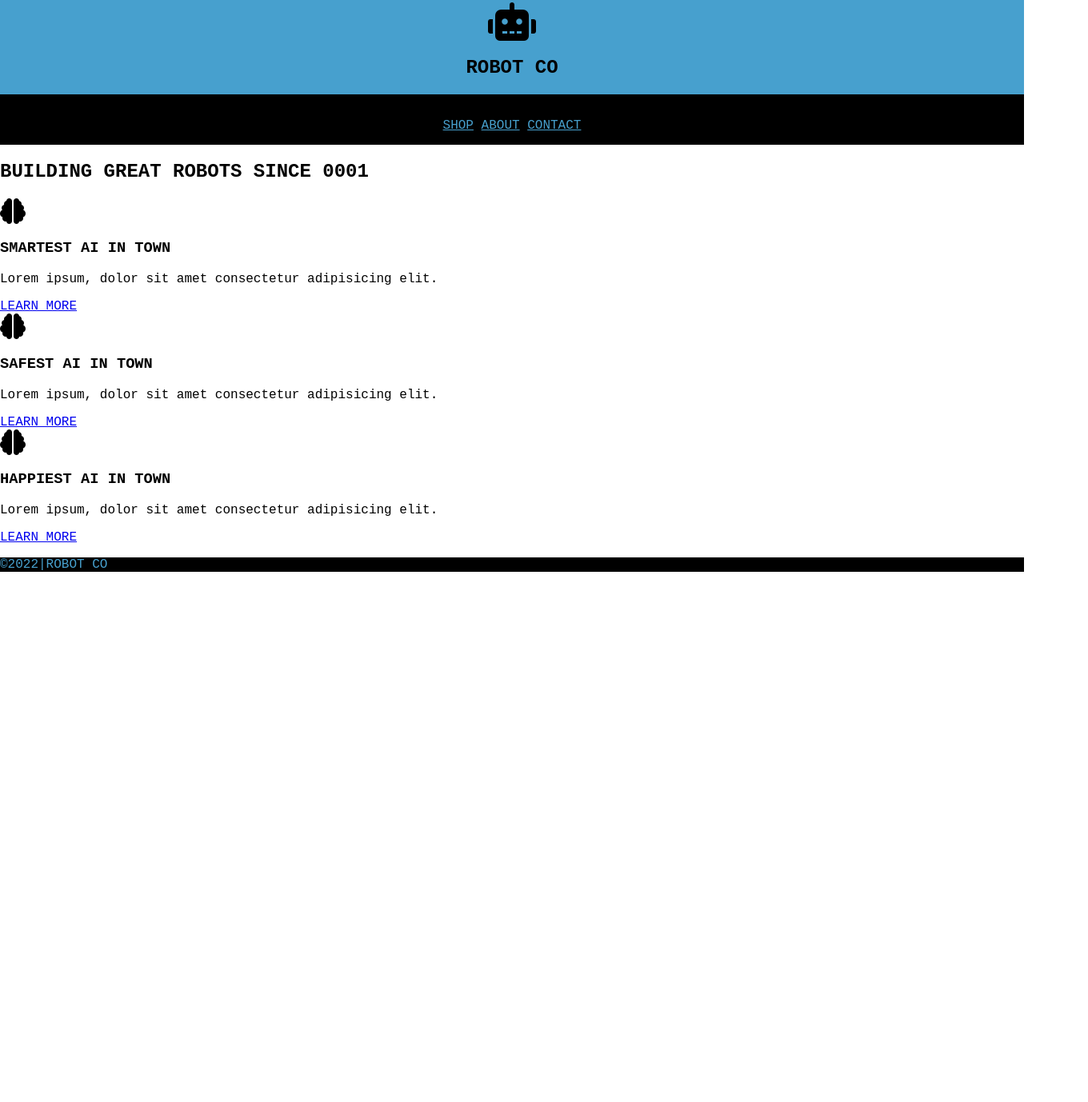
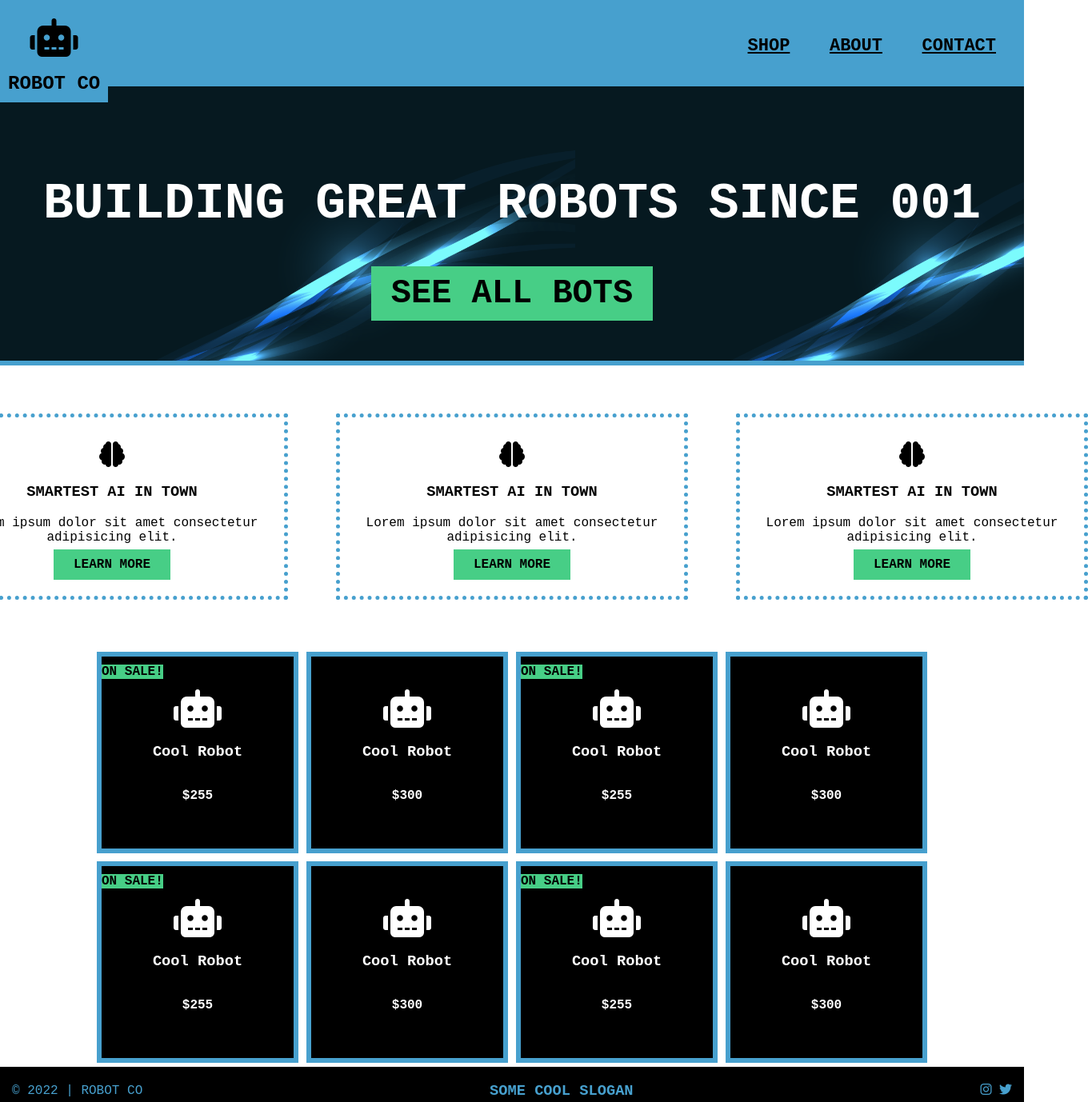
Before and after one commit to T0rgy/robotco, a plain HTML site: page index.html in a window 1280 px wide. Shown: the part 7-1385 px from the top of the page at 80% size, 1360 px wide, since content can reach past the window. Before the commit the page ends 800 px from the top, so only its background shows below. Drawn offline with Linux system fonts and the light colour scheme.

Commit message:
advanced style

```diff
--- a/css/style.css
+++ b/css/style.css
@@ -1,5 +1,18 @@
+:root {
+  --brandPrimary: #47a0ce;
+  --brandSecondary: #47ce86;
+  --brandSecondaryDark: #32b46f;
+  --primaryBorder: 6px solid var(--brandPrimary);
+  --secondaryBorder: 6px solid var(--brandSecondary);
+  --borderRadius: 15px;
+  --awesomeRadius: 0px var(--borderRadius) 0px var(--borderRadius);
+  --transition: all 260ms ease-in-out;
+}
+
+
+/* Global */
 * {
-    font-family:'Courier New', Courier, monospace;
+  font-family: 'Courier New', Courier, monospace;
 }
 
 html, body {
@@ -9,31 +22,155 @@ html, body {
 }
 
 header {
-    background-color: #47a0ce;
+  display: flex;
+  justify-content: space-between;
+  align-items: center;
+  background: var(--brandPrimary);
   text-align: center;
-
 }
 
 nav {
   padding: 30px 15px 15px 15px;
 }
 
+.btn {
+  cursor: pointer;
+  padding: 5px 10px;
+  color: black;
+  background: var(--brandSecondary);
+  text-decoration: none;
+  font-weight: bold;
+  padding: 10px 25px;
+  transition: var(--transition);
+}
+
+.btn:hover {
+  background: var(--brandSecondaryDark);
+}
+
+.text-secondary {
+  color: var(--brandSecondaryDark);
+}
+
+nav a {
+  color: black;
+  font-weight: bold;
+  font-size: 22px;
+  margin: 0 20px;
+}
+
+main {
+  display: flex;
+  justify-content: center;
+  padding: 60px 15px;
+}
+
 #logo-container {
+  display: inline-block;
   padding-top: 10px;
+  background: var(--brandPrimary);
+  position: relative;
+  top: 20px;
+  padding: 10px;
+}
+
+#logo-container h2 {
+  margin-bottom: 0;
 }
 
 .bg-dark {
-    background-color: black;
-    color: #47a0ce;
+  background: black;
+  color: var(--brandPrimary);
 }
 
 .bg-dark a {
-    color:#47a0ce;
+  color: var(--brandPrimary);
 }
+
 #hero {
+  background: black;
+  background-image: url("../images/background.png");
+  color: white;
+  text-align: center;
+  padding: 60px 15px;
+  font-size: 42px;
+  border-bottom: var(--primaryBorder);
+}
+
+.callout {
+  border: 5px dotted var(--brandPrimary);
+  text-align: center;
+  margin: 0 30px;
+  padding: 30px 15px;
+  flex: 1 0 400px;
+}
+
+
+#gallery {
+  display: flex;
+  flex-wrap: wrap;
+  justify-content: center;
+  margin: 0 auto;
+  max-width: 1200px;
+}
+
+.gallery-item {
+  display: flex;
+  justify-content: center;
+  align-items: center;
+  flex-direction: column;
+  cursor: pointer;
+  border: var(--primaryBorder);
+  background: black;
+  color: white;
+  margin: 5px;
+  width: 240px;
+  height: 240px;
+  font-weight: bold;
+  position: relative;
+  transition: var(--transition);
+}
+
+.gallery-item:hover {
+  background-color: var(--brandSecondary);
+  border-color: white;
+  color: black;
+}
+
+.gallery-item:hover .on-sale {
+  background: white);
 
 }
 
-.callout {
+.gallery-item:hover i {
+  transform: scale(2);
+}
+
+.on-sale {
+  background: var(--brandSecondary);
+  color: black;
+  position: absolute;
+  top: 10px;
+  left: 0;
+}
+
+footer {
+  display: flex;
+  justify-content: space-between;
+  align-items: center;
+  padding: 0 15px;
+}
+
+
+/* MEADIA QUERY*/
+@media screen and (max-width: 980px) {
+  header
+}
+
+@media screen and (max-width: 767px) {
 
 }
+
+@media screen and (max-width: 575px) {
+
+}
--- a/index.html
+++ b/index.html
@@ -9,58 +9,97 @@
   <link href="./css/style.css" rel="stylesheet" />
 </head>
 <body>
-
-
   <header>
     <div id="logo-container">
       <i class="fa-solid fa-robot fa-3x"></i>
-            <h2> ROBOT CO</h2>
 
+      <h2>ROBOT CO</h2>
     </div>
-        <nav class="bg-dark">
+    <nav>
       <a href="#">SHOP</a>
       <a href="#">ABOUT</a>
       <a href="#">CONTACT</a>
     </nav>
   </header>
-
   <section id="hero">
-        <h1>BUILDING GREAT ROBOTS SINCE 0001</h1>
+    <h1>BUILDING GREAT ROBOTS SINCE 001</h1>
+    <a href="#gallery" class="btn">SEE ALL BOTS</a>
   </section>
-
-    <section>
-
+  <main>
     <div class="callout">
       <i class="fa-solid fa-brain fa-2x"></i>
       <h3>SMARTEST AI IN TOWN</h3>
-            <p>Lorem ipsum, dolor sit amet consectetur adipisicing elit.
-            </p>
-            <a href="#">LEARN MORE</a>
+      <p>Lorem ipsum dolor sit amet consectetur adipisicing elit.</p>
+      <a href="#" class="btn">LEARN MORE</a>
     </div>
+    <div class="callout">
+      <i class="fa-solid fa-brain fa-2x"></i>
+      <h3>SMARTEST AI IN TOWN</h3>
+      <p>Lorem ipsum dolor sit amet consectetur adipisicing elit.</p>
+      <a href="#" class="btn">LEARN MORE</a>
+    </div>
+    <div class="callout">
+      <i class="fa-solid fa-brain fa-2x"></i>
+      <h3>SMARTEST AI IN TOWN</h3>
+      <p>Lorem ipsum dolor sit amet consectetur adipisicing elit.</p>
+      <a href="#" class="btn">LEARN MORE</a>
+    </div>
+  </main>
 
-        <div class="callout"></div>
-            <i class="fa-solid fa-brain fa-2x"></i>
-            <h3>SAFEST AI IN TOWN</h3>
-            <p>Lorem ipsum, dolor sit amet consectetur adipisicing elit.
-            </p>
-            <a href="#">LEARN MORE</a>
+  <section id="gallery">
+    <div class="gallery-item">
+      <span class="on-sale">ON SALE!</span>
+      <i class="fa-solid fa-robot fa-3x"></i>
+      <h3>Cool Robot</h3>
+      <p>$255</p>
     </div>
-
-        <div class="callout"></div>
-            <i class="fa-solid fa-brain fa-2x"></i>
-            <h3>HAPPIEST AI IN TOWN</h3>
-            <p>Lorem ipsum, dolor sit amet consectetur adipisicing elit.
-            </p>
-            <a href="#">LEARN MORE</a>
+    <div class="gallery-item">
+      <i class="fa-solid fa-robot fa-3x"></i>
+      <h3>Cool Robot</h3>
+      <p>$300</p>
     </div>
-
+    <div class="gallery-item">
+      <span class="on-sale">ON SALE!</span>
+      <i class="fa-solid fa-robot fa-3x"></i>
+      <h3>Cool Robot</h3>
+      <p>$255</p>
+    </div>
+    <div class="gallery-item">
+      <i class="fa-solid fa-robot fa-3x"></i>
+      <h3>Cool Robot</h3>
+      <p>$300</p>
+    </div>
+    <div class="gallery-item">
+      <span class="on-sale">ON SALE!</span>
+      <i class="fa-solid fa-robot fa-3x"></i>
+      <h3>Cool Robot</h3>
+      <p>$255</p>
+    </div>
+    <div class="gallery-item">
+      <i class="fa-solid fa-robot fa-3x"></i>
+      <h3>Cool Robot</h3>
+      <p>$300</p>
+    </div>
+    <div class="gallery-item">
+      <span class="on-sale">ON SALE!</span>
+      <i class="fa-solid fa-robot fa-3x"></i>
+      <h3>Cool Robot</h3>
+      <p>$255</p>
+    </div>
+    <div class="gallery-item">
+      <i class="fa-solid fa-robot fa-3x"></i>
+      <h3>Cool Robot</h3>
+      <p>$300</p>
+    </div>
   </section>
 
   <footer class="bg-dark">
-       <p> &copy;2022|ROBOT CO </p>
+    <p>&copy; 2022 | ROBOT CO</p>
+    <h3>SOME COOL SLOGAN</h3>
+    <div class="social-icons">
+      <i class="fa-brands fa-instagram"></i>
+      <i class="fa-brands fa-twitter"></i>
+    </div>
   </footer>
-
-
 </body>
-
 </html>
```
Lines whose indentation alone changed are shown as unchanged.
